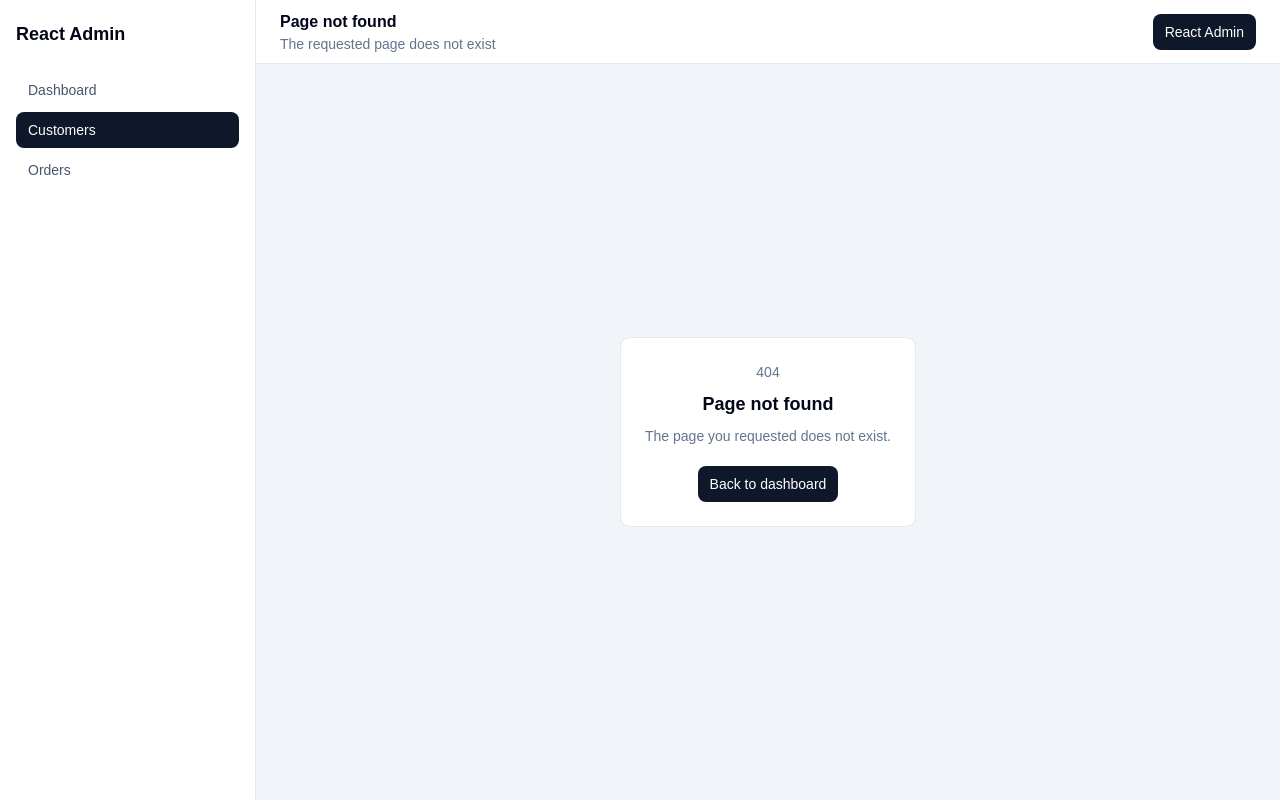
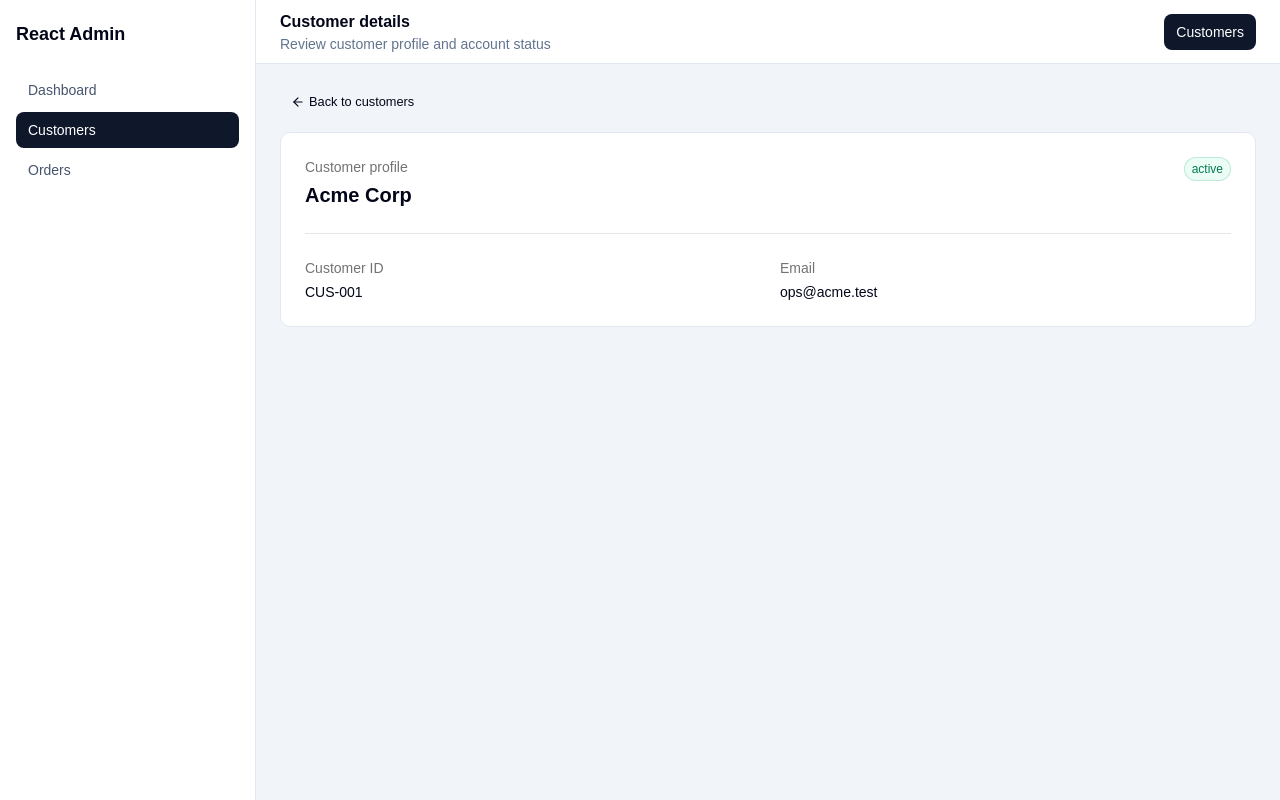
Before and after one commit to yy1234/react-admin-study, a React (Vite) app: page /customers/CUS-001 in a window 1280 px wide. Before the commit this address had no page. Built offline with nearby package versions, Linux system fonts and the light colour scheme.

Commit message:
增加客户详情动态路由

```diff
--- a/src/App.tsx
+++ b/src/App.tsx
@@ -34,9 +34,25 @@ const notFoundPageTitle = {
   actionLabel: 'React Admin',
 }
 
+const customerDetailPageTitle = {
+  title: 'Customer details',
+  description: 'Review customer profile and account status',
+  actionLabel: 'Customers',
+}
+
+function getPageTitle(pathname: string) {
+  if (pathname.startsWith('/customers/')) {
+    return customerDetailPageTitle
+  }
+
+  return pageTitles[pathname] ?? notFoundPageTitle
+}
+
 function App() {
+  // useLocation 返回当前浏览器地址栏信息，pathname 是路径部分，不包含域名和查询参数。
   const { pathname } = useLocation()
-  const currentPage = pageTitles[pathname] ?? notFoundPageTitle
+  // 把当前路径翻译成 Header 需要显示的标题、描述和操作按钮文案。
+  const currentPage = getPageTitle(pathname)
 
   return (
     <div className="min-h-screen bg-slate-100 text-slate-950">
--- a/src/components/customers/CustomerTable.tsx
+++ b/src/components/customers/CustomerTable.tsx
@@ -9,6 +9,7 @@ import { CustomerForm } from './CustomerForm'
 import { CustomerPagination } from './CustomerPagination'
 import { Badge } from '../ui/Badge'
 import { Button } from '@/components/shadcn-ui/button'
+import { Link } from 'react-router'
 import { toast } from 'sonner'
 import {
   Table,
@@ -148,7 +149,14 @@ export function CustomerTable({
                 <TableCell className="font-medium text-foreground">
                   {customer.id}
                 </TableCell>
-                <TableCell>{customer.name}</TableCell>
+                <TableCell>
+                  <Link
+                    className="font-medium text-foreground hover:underline"
+                    to={`/customers/${encodeURIComponent(customer.id)}`}
+                  >
+                    {customer.name}
+                  </Link>
+                </TableCell>
                 <TableCell className="text-muted-foreground">
                   {customer.email}
                 </TableCell>
--- a/src/components/customers/customerApi.ts
+++ b/src/components/customers/customerApi.ts
@@ -104,6 +104,12 @@ export async function listCustomers({
   }
 }
 
+export async function getCustomer(customerId: string) {
+  await waitForRequest()
+
+  return cloneCustomer(findCustomerById(customerId))
+}
+
 export async function createCustomer(customerInput: NewCustomerInput) {
   await waitForRequest()
 
--- /dev/null
+++ b/src/pages/CustomerDetailPage.tsx
@@ -0,0 +1,100 @@
+import { useQuery } from '@tanstack/react-query'
+import { ArrowLeft } from 'lucide-react'
+import { Link, useParams } from 'react-router'
+import { getCustomer } from '../components/customers/customerApi'
+import { Badge } from '../components/ui/Badge'
+import { Card } from '../components/ui/Card'
+import { Button } from '../components/shadcn-ui/button'
+
+export function CustomerDetailPage() {
+  const { customerId = '' } = useParams<{ customerId: string }>()
+  const customerQuery = useQuery({
+    queryKey: ['customers', 'detail', customerId],
+    queryFn: () => getCustomer(customerId),
+    enabled: customerId !== '',
+  })
+
+  if (customerId === '') {
+    return (
+      <main className="flex-1 p-6">
+        <Card>
+          <p className="text-sm text-destructive">
+            The customer id is missing from the URL.
+          </p>
+        </Card>
+      </main>
+    )
+  }
+
+  if (customerQuery.isPending) {
+    return (
+      <main className="flex-1 p-6">
+        <Card>
+          <p className="text-sm text-muted-foreground">
+            Loading customer details...
+          </p>
+        </Card>
+      </main>
+    )
+  }
+
+  if (customerQuery.isError) {
+    return (
+      <main className="flex-1 p-6">
+        <Button asChild size="sm" variant="ghost">
+          <Link to="/customers">
+            <ArrowLeft />
+            Back to customers
+          </Link>
+        </Button>
+
+        <Card className="mt-4">
+          <h2 className="text-base font-semibold">Customer not found</h2>
+          <p className="mt-2 text-sm text-destructive">
+            {customerQuery.error instanceof Error
+              ? customerQuery.error.message
+              : 'Failed to load this customer.'}
+          </p>
+        </Card>
+      </main>
+    )
+  }
+
+  const customer = customerQuery.data
+
+  return (
+    <main className="flex-1 p-6">
+      <Button asChild size="sm" variant="ghost">
+        <Link to="/customers">
+          <ArrowLeft />
+          Back to customers
+        </Link>
+      </Button>
+
+      <Card className="mt-4">
+        <div className="flex items-start justify-between gap-4">
+          <div>
+            <p className="text-sm text-muted-foreground">Customer profile</p>
+            <h2 className="mt-1 text-xl font-semibold">{customer.name}</h2>
+          </div>
+          <Badge
+            variant={customer.status === 'active' ? 'success' : 'muted'}
+          >
+            {customer.status}
+          </Badge>
+        </div>
+
+        <dl className="mt-6 grid gap-6 border-t border-border pt-6 sm:grid-cols-2">
+          <div>
+            <dt className="text-sm text-muted-foreground">Customer ID</dt>
+            <dd className="mt-1 text-sm font-medium">{customer.id}</dd>
+          </div>
+          <div>
+            <dt className="text-sm text-muted-foreground">Email</dt>
+            <dd className="mt-1 text-sm font-medium">{customer.email}</dd>
+          </div>
+        </dl>
+      </Card>
+    </main>
+  )
+}
--- a/src/router.tsx
+++ b/src/router.tsx
@@ -1,5 +1,6 @@
 import { Navigate, createBrowserRouter } from 'react-router'
 import App from './App'
+import { CustomerDetailPage } from './pages/CustomerDetailPage'
 import { ContentPage } from './pages/ContentPage'
 import { NotFoundPage } from './pages/NotFoundPage'
 
@@ -21,6 +22,10 @@ export const router = createBrowserRouter([
         element: <ContentPage activePage="customers" />,
       },
       {
+        path: 'customers/:customerId',
+        element: <CustomerDetailPage />,
+      },
+      {
         path: 'orders',
         element: <ContentPage activePage="orders" />,
       },
```
